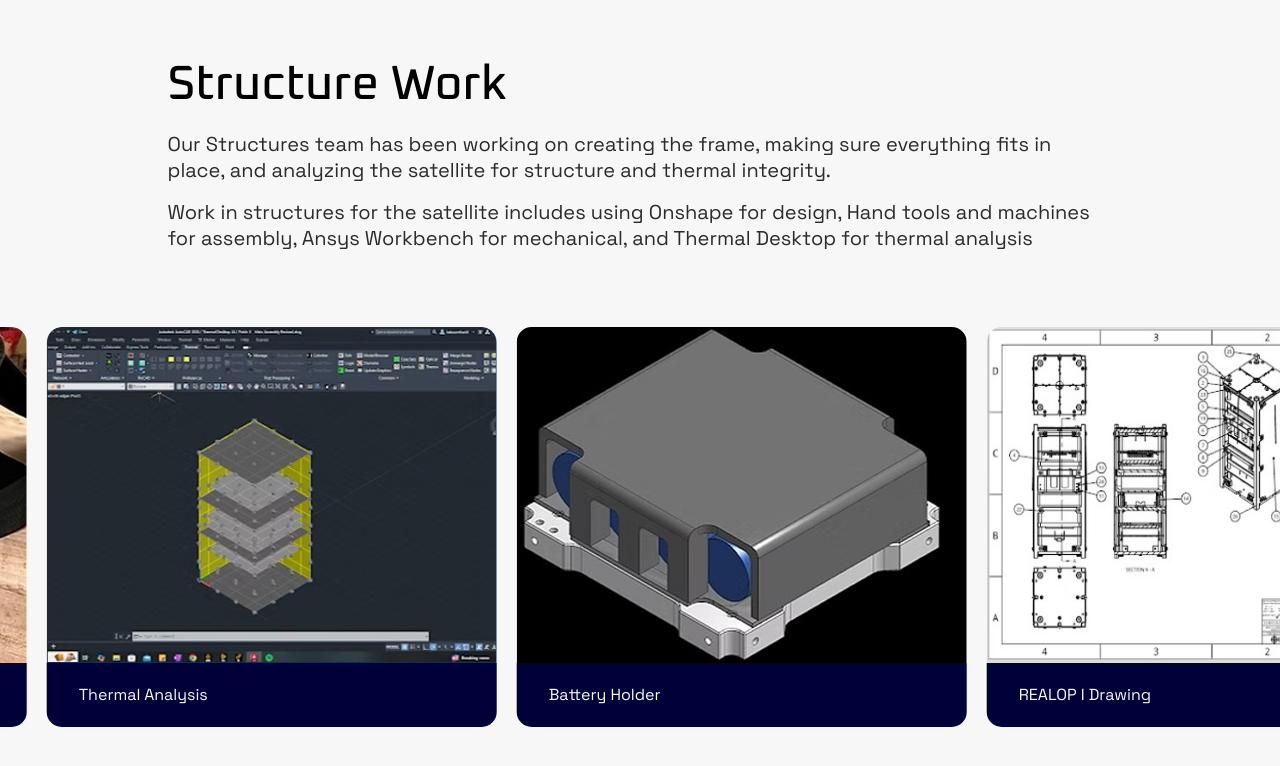
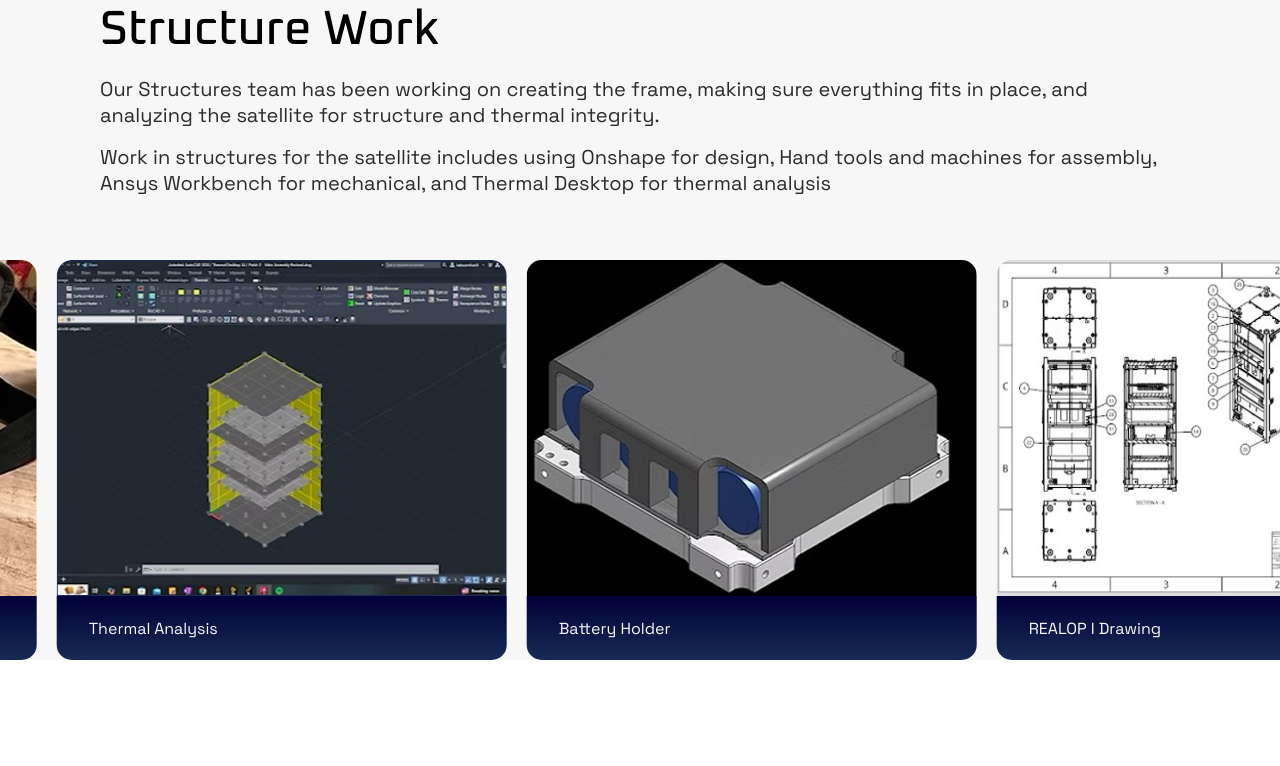
Before and after one commit to include-davis/sss, a Next.js app: page /test in a window 1280 px wide. Shown: the top 766 px of the page. Built offline with nearby package versions, Linux system fonts and the light colour scheme.

Commit message:
suggest fixes

```diff
--- a/app/(pages)/_components/structureWork/structurework.module.scss
+++ b/app/(pages)/_components/structureWork/structurework.module.scss
@@ -1,17 +1,16 @@
 .structureWork {
   background-color: var(--off-white);
-  padding: 42.4px 90px;
+  padding: 0 6.25rem;
 }
 
 .container {
   display: flex;
   flex-direction: column;
   align-items: baseline;
-  gap: 64px;
+  gap: 4rem;
 }
 
 .header {
-  padding: 12.3px 77.5px;
   display: flex;
   flex-direction: column;
   align-items: flex-start;
@@ -63,7 +62,6 @@
 
 .projectCard {
   border-radius: 0.9375rem 0.9375rem 0 0;
-}
 
   .image {
     img {
@@ -83,9 +81,8 @@
     align-items: flex-start;
     gap: 2.5rem;
     align-self: stretch;
-
     border-radius: 0 0 0.9375rem 0.9375rem;
-    background: var(--midnight);
+    background: var(--Blue-Gradient, linear-gradient(180deg, #000138 0%, #172B54 100%));
 
     h3 {
       color: var(--off-white);
@@ -96,3 +93,4 @@
       line-height: normal;
     }
   }
+}
```
Lines whose indentation alone changed are shown as unchanged.
